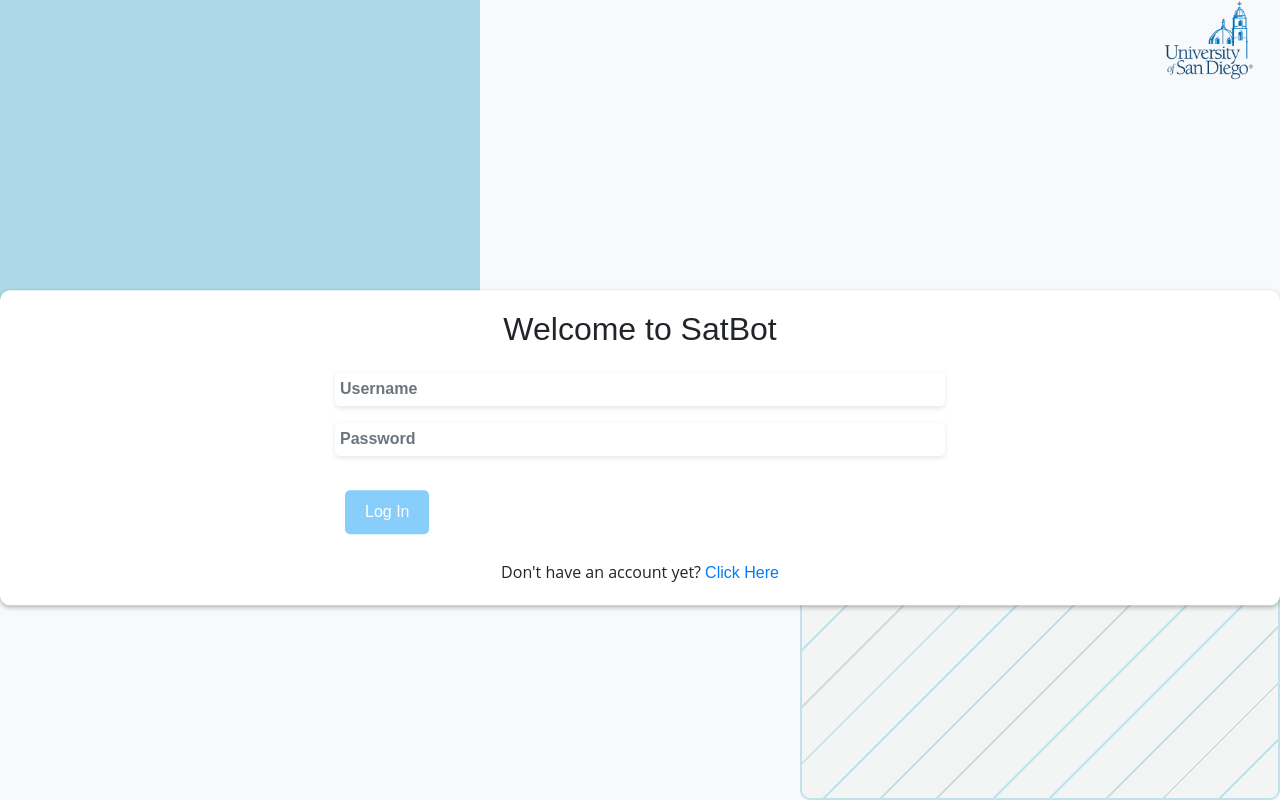
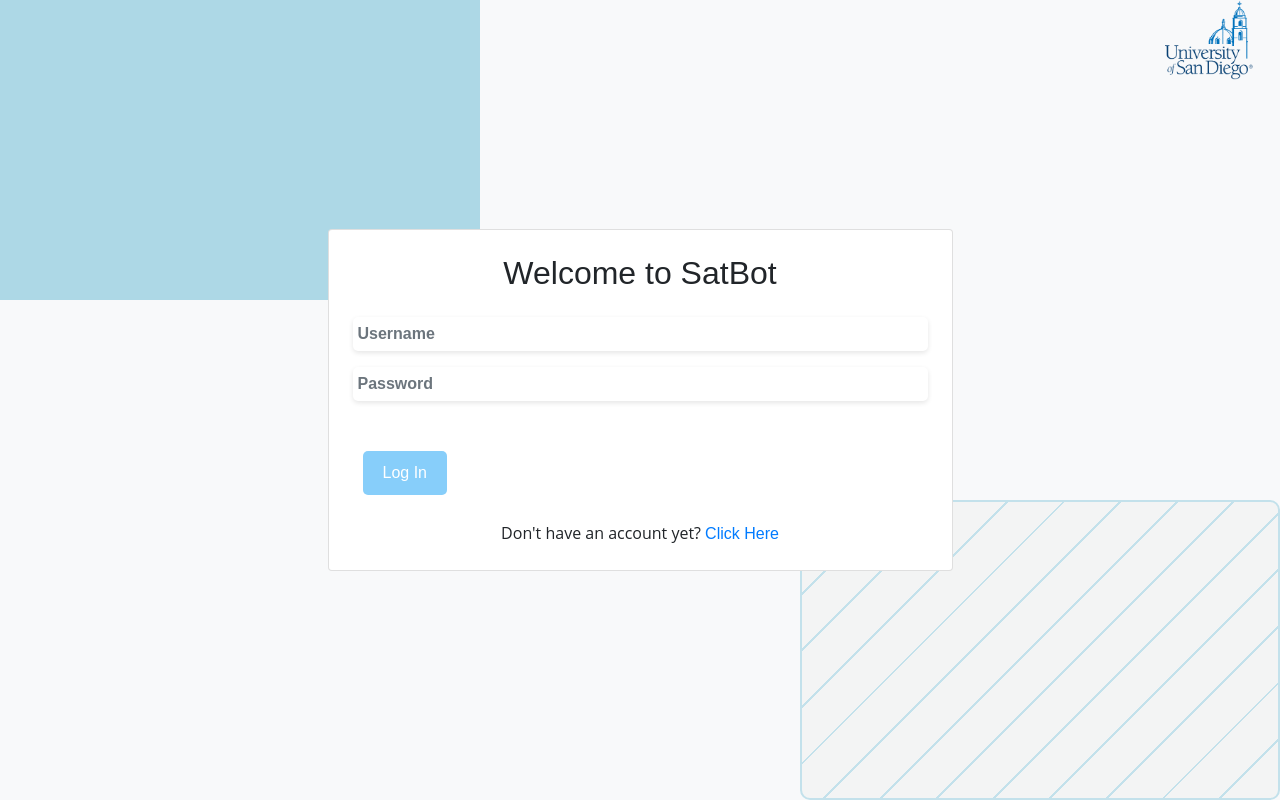
Before and after one commit to daltonkohl/Satbotv1, a Django app: page /satbotTA/login/ in a window 1280 px wide. Run offline with Django 3.2, Linux system fonts and the light colour scheme; some libraries are stand-ins or nearby versions; some web fonts are replaced.

Commit message:
Updated Login

```diff
--- a/satbotTA/templates/login.html
+++ b/satbotTA/templates/login.html
@@ -17,15 +17,27 @@
         max-height: 80px;
     }
 
+    .center-container {
+        display: flex;
+        justify-content: center;
+        align-items: center;
+        min-height: 100vh;
+    }
+
+    .card-container {
+        width: 100%;
+    }
 </style>
 
 <body class="bg-light">
     <img src="{% static 'images/USDLogo.png' %}" alt="USD Logo" class="logo-img">
     <div class="square-top-left"></div>
     <div class="square-bottom-right"></div>
-    <main class="container-fluid mt-5">
+    <div class="center-container">
+        <div class="card-container shadow-lg rounded-lg">
             <div class="row justify-content-center">
                 <div class="col-md-6">
+                    <div class="card p-4">
                         <h2 class="card-title text-center mb-4" style="font-family: 'Product Sans', sans-serif;">Welcome to
                             SatBot</h2>
 
@@ -38,7 +50,8 @@
                                 style="font-family: 'Product Sans', sans-serif;" required>
                         </div>
                         <div class="d-grid gap-2 mt-4">
-                    <button type="button" id = "login-btn" class="btn btn-primary" style="font-family: 'Product Sans', sans-serif;">Log
+                            <button type="button" id="login-btn" class="btn btn-primary"
+                                style="font-family: 'Product Sans', sans-serif;">Log
                                 In</button>
                             <form action="chatScreen.html"></form>
                         </div>
@@ -48,7 +61,10 @@
                         </div>
                     </div>
                 </div>
-    </main>
-
+            </div>
+        </div>
+    </div>
 
     <script src="{% static 'js/login.js' %}"></script>
+</body>
+</html>
```
Lines whose indentation alone changed are shown as unchanged.
